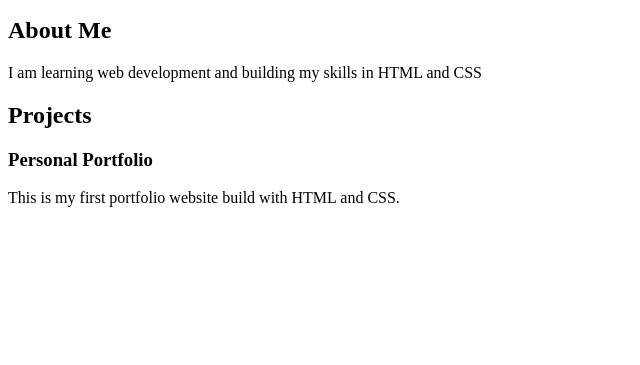
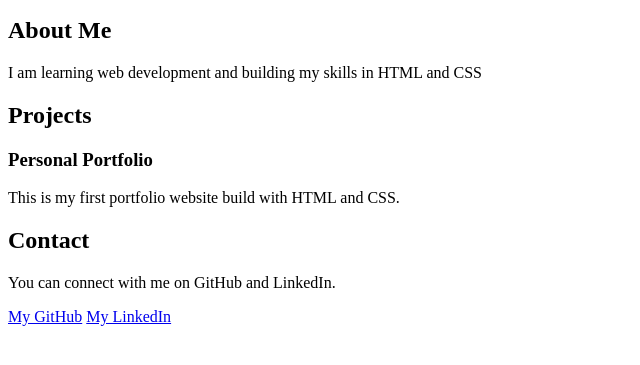
Before and after one commit to Txnvoo1/toni-portfolio, a plain HTML site: page index.html in a window 1280 px wide. Shown: the part 101-466 px from the top of the page, without its empty margins (0-640 px from the left). Drawn offline with Linux system fonts and the light colour scheme.

Commit message:
Add contact section with GitHub and LinkedIn links

```diff
--- a/index.html
+++ b/index.html
@@ -18,6 +18,10 @@
   <h3>Personal Portfolio</h3>
   <p>This is my first portfolio website build with HTML and CSS.</p>
 
+  <h2>Contact</h2>
+  <p>You can connect with me on GitHub and LinkedIn.</p>
+  <a href="https://github.com/Txnvoo1">My GitHub</a>
+  <a href="https://www.linkedin.com/in/antonio-smith-348921145/">My LinkedIn</a>
 </body>
 
 
```
